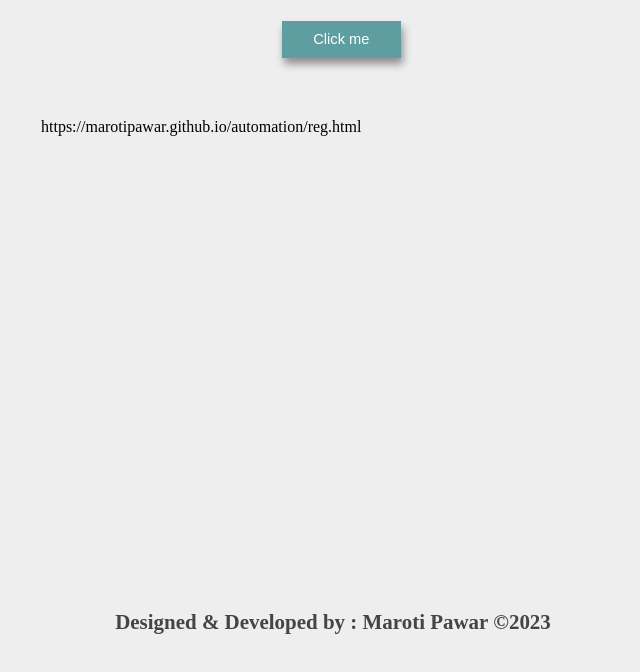
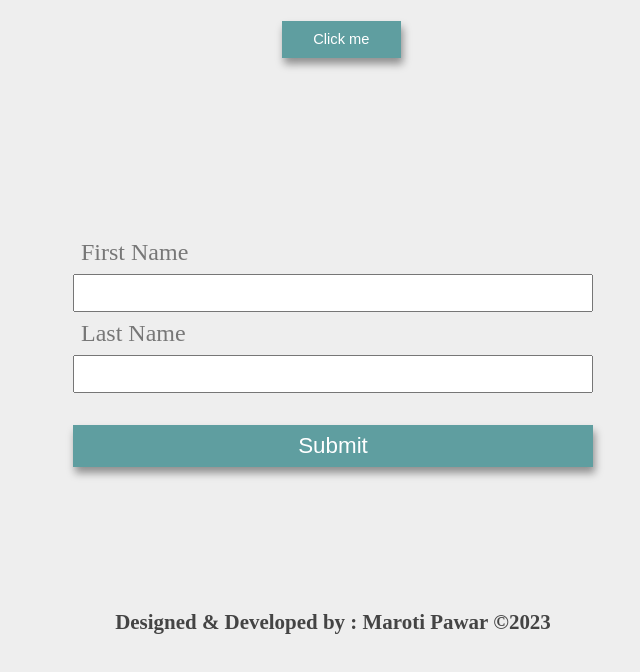
Before and after one commit to marotipawar/automation, a plain HTML site: page index.html in a window 1280 px wide. Both pictures are taken after a click on the button "Click me". Shown: the whole page, without its empty margins (307-947 px from the left). Drawn offline with Linux system fonts and the light colour scheme.

Commit message:
Update index.html

```diff
--- a/index.html
+++ b/index.html
@@ -57,7 +57,7 @@
     <button id="btn">Click me</button>
     <div class="section"></div>
     <div id="frame">
-        <iframe srcdoc="https://marotipawar.github.io/automation/reg.html" height="500" width="600" id="form-1"></iframe>
+        <iframe src="https://marotipawar.github.io/automation/reg.html" height="500" width="600" id="form-1"></iframe>
     </div>
    </div>
    <footer>
```
